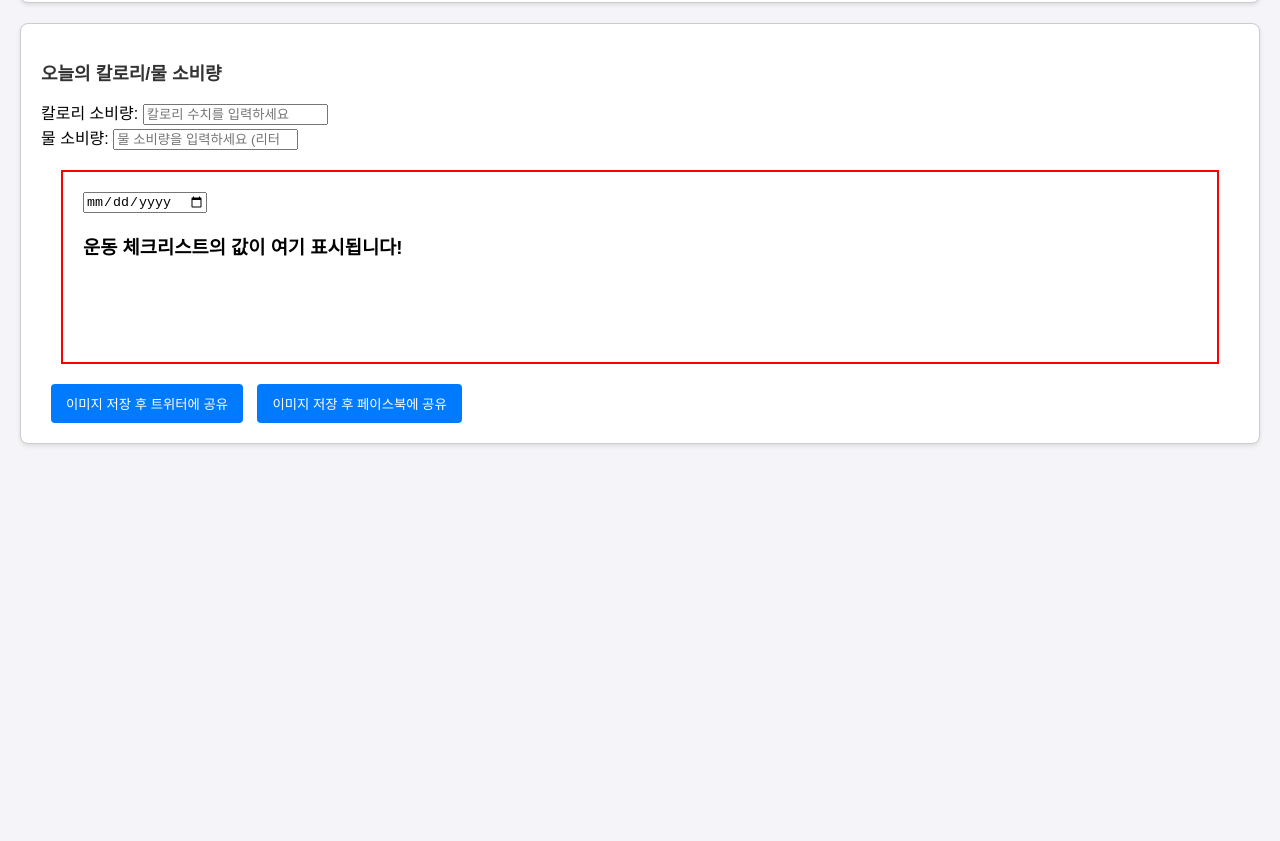
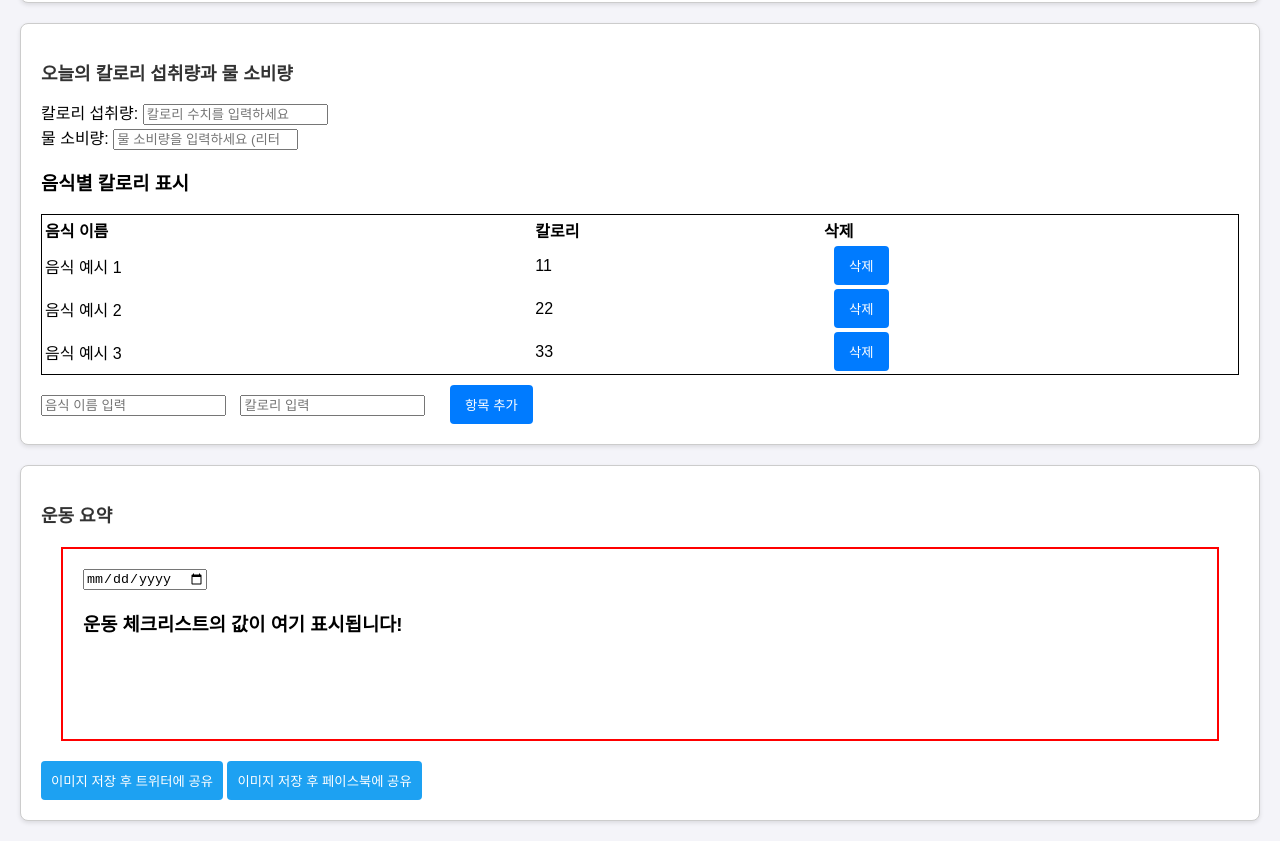
Before and after one commit to Yudeenim/SE_Web, a plain HTML site: page index.html in a window 1280 px wide. Shown: the part 630-1471 px from the top of the page. Before the commit the page ends 1094 px from the top, so only its background shows below. Drawn offline with Linux system fonts and the light colour scheme.

Commit message:
Add files via upload

```diff
--- a/index.html
+++ b/index.html
@@ -50,13 +50,13 @@
     <button style = margin-left:0px; onclick="addChecklistItem()">항목 추가</button> <!-- 항목 추가 버튼 -->
   </div>
 
-  <!--칼로리/물 소비량 입력-->
+  <!-- 칼로리/물 소비량 입력 -->
   <div class="container checklist-container">
-    <h2>오늘의 칼로리/물 소비량</h2>
+    <h2>오늘의 칼로리 섭취량과 물 소비량</h2>
 
     <div id="checklist">
       <div id="caloriesContainer">
-        <label for="caloriesInput">칼로리 소비량:</label>
+        <label for="caloriesInput">칼로리 섭취량:</label>
         <input type="number" id="caloriesInput" placeholder="칼로리 수치를 입력하세요" min="0">
       </div>
 
@@ -66,11 +66,52 @@
       </div>
     </div>
 
+    <!-- 음식별 칼로리 표 -->
+    <h3>음식별 칼로리 표시</h3>
+    <table id="foodTable" style="width: 100%; text-align: left; margin-top: 10px; border: 1px solid;">
+      <thead>
+        <tr>
+          <th>음식 이름</th>
+          <th>칼로리</th>
+          <th>삭제</th>
+        </tr>
+      </thead>
+      <tbody>
+        <!-- 미리 추가된 음식 예시 -->
+        <tr>
+          <td>음식 예시 1</td>
+          <td>11</td>
+          <td><button onclick="removeFoodItem(this)">삭제</button></td>
+        </tr>
+        <tr>
+          <td>음식 예시 2</td>
+          <td>22</td>
+          <td><button onclick="removeFoodItem(this)">삭제</button></td>
+        </tr>
+        <tr>
+          <td>음식 예시 3</td>
+          <td>33</td>
+          <td><button onclick="removeFoodItem(this)">삭제</button></td>
+        </tr>
+      </tbody>
+    </table>
+
+    <!-- 음식 추가 입력 및 버튼 -->
+    <div style="margin-top: 10px;">
+      <input type="text" id="foodNameInput" placeholder="음식 이름 입력" style="margin-right: 10px;">
+      <input type="number" id="foodCalorieInput" placeholder="칼로리 입력" min="0" style="margin-right: 10px;">
+      <button onclick="addFoodItem()">항목 추가</button>
+    </div>
+  </div>
+
+
   <!-- 이미지 박스 -->
-  <div class="box" id="box">
-    <input type="date">
-    <h3>운동 체크리스트의 값이 여기 표시됩니다!</h3>
-  </div>
+  <div class="container box-container">
+    <h2>운동 요약</h2>
+    <div class="box" id="box">
+      <input type="date">
+      <h3>운동 체크리스트의 값이 여기 표시됩니다!</h3>
+    </div>
 
   <!-- 트위터 공유 버튼 -->
   <button class="share-btn" onclick="shareToTwitter()">이미지 저장 후 트위터에 공유</button>
--- a/scripts.js
+++ b/scripts.js
@@ -170,6 +170,38 @@ function removeItem(button) {
   updateBox(); // 박스 내용 업데이트
 }
 
+// 음식 항목 추가 함수
+function addFoodItem() {
+  const foodName = document.getElementById("foodNameInput").value.trim();
+  const foodCalorie = document.getElementById("foodCalorieInput").value.trim();
+
+  if (!foodName || !foodCalorie || isNaN(foodCalorie) || foodCalorie < 0) {
+    alert("올바른 음식 이름과 칼로리를 입력하세요!");
+    return;
+  }
+
+  const tableBody = document.querySelector("#foodTable tbody");
+  const row = document.createElement("tr");
+
+  row.innerHTML = `
+    <td>${foodName}</td>
+    <td>${foodCalorie}</td>
+    <td><button onclick="removeFoodItem(this)">삭제</button></td>
+  `;
+
+  tableBody.appendChild(row);
+
+  // 입력 필드 초기화
+  document.getElementById("foodNameInput").value = "";
+  document.getElementById("foodCalorieInput").value = "";
+}
+
+// 음식 항목 삭제 함수
+function removeFoodItem(button) {
+  const row = button.parentElement.parentElement;
+  row.remove();
+}
+
 // 박스를 이미지로 저장
 function downloadImage() {
   html2canvas(document.getElementById('box')).then(canvas => {
```
